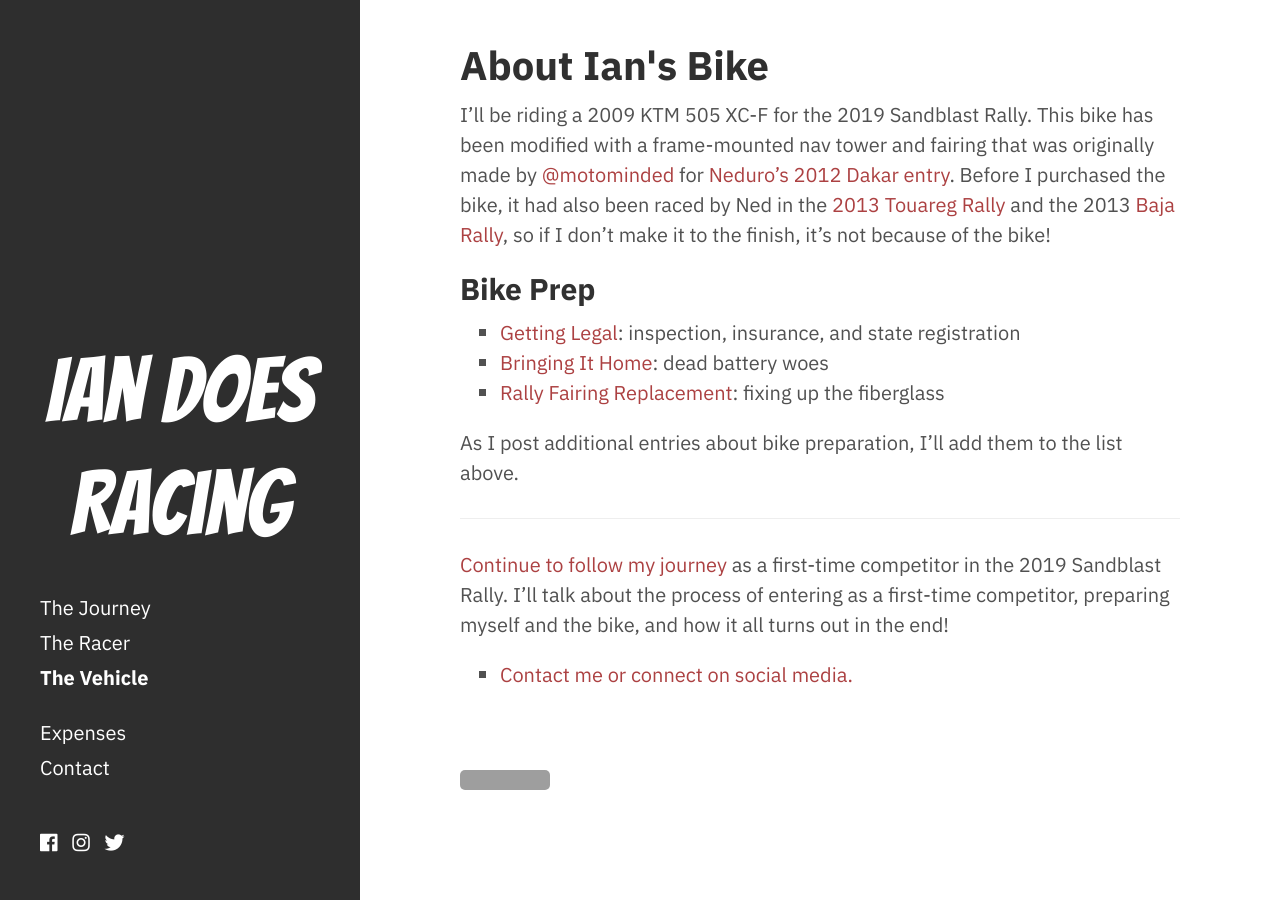
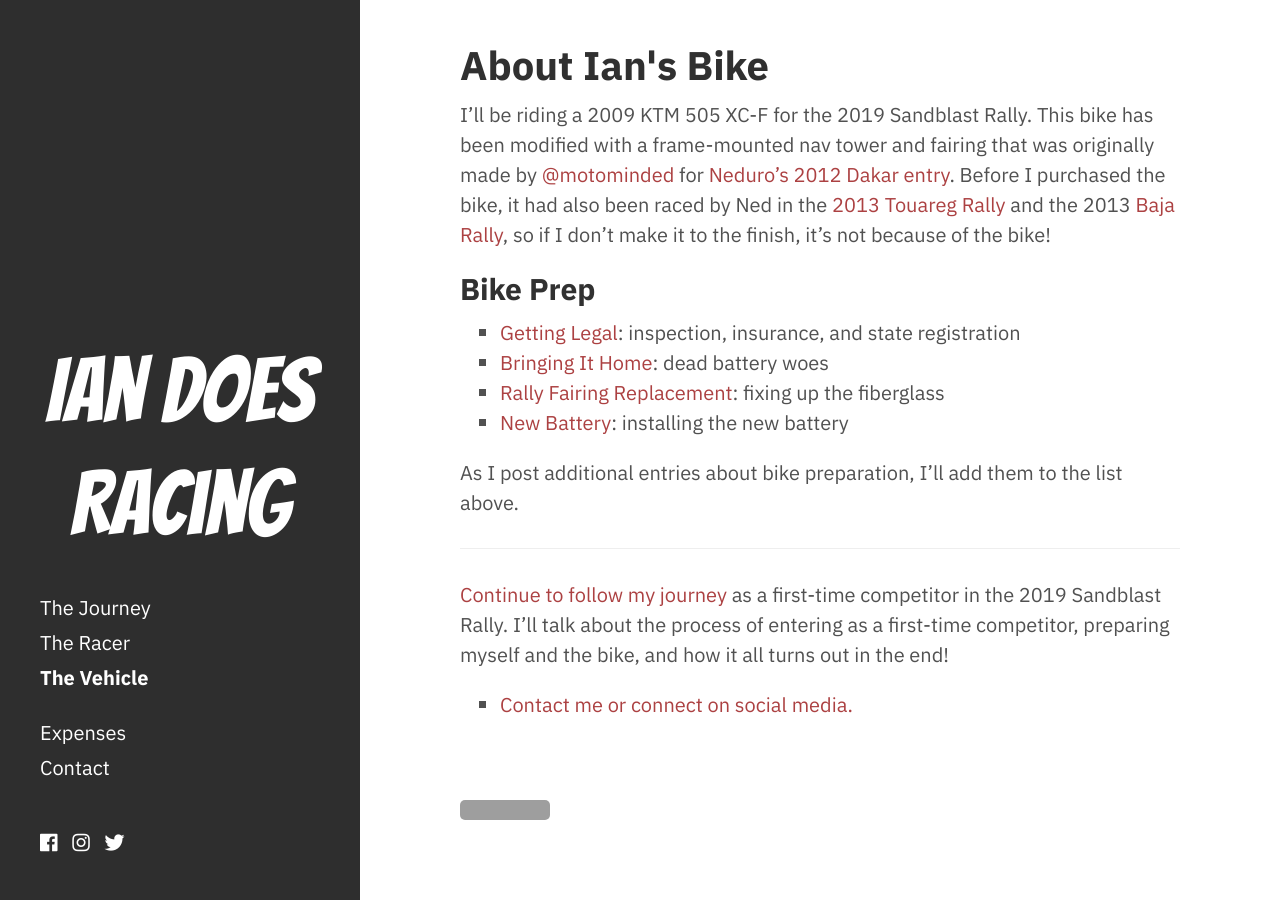
Before and after one commit to icooper/iandoesracing, a Jekyll site: the page built from the-vehicle.md, in a window 1280 px wide. Built offline with Jekyll 4.4.1, drawn with Linux system fonts in a browser that asks for light colours; nearby versions of some CDN libraries; grey boxes are pictures that could not be loaded.

Commit message:
link to new battery post

```diff
--- a/the-vehicle.md
+++ b/the-vehicle.md
@@ -12,6 +12,7 @@
 * [Getting Legal]({% link _posts/2018-12-31-getting-legal.md %}): inspection, insurance, and state registration
 * [Bringing It Home]({% link _posts/2019-01-03-bringing-it-home.md %}): dead battery woes
 * [Rally Fairing Replacement]({% link _posts/2019-01-04-rally-fairing-replacement.md %}): fixing up the fiberglass
+* [New Battery]({% link _posts/2019-01-08-new-battery.md %}): installing the new battery
 
 As I post additional entries about bike preparation, I'll add them to the list above.
 
```
